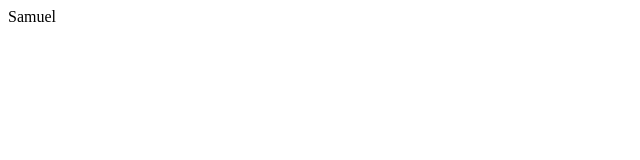
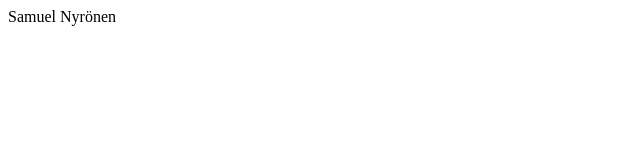
Before and after one commit to samnyr/Nodejs, a plain HTML site: page as/index.html in a window 1280 px wide. Shown: the full height of the page, 0-640 px from the left. Drawn offline with Linux system fonts and the light colour scheme.

Commit message:
Update index.html

```diff
--- a/as/index.html
+++ b/as/index.html
@@ -1,3 +1,3 @@
 <html>
-Samuel
+Samuel Nyrönen
 </html>
```
